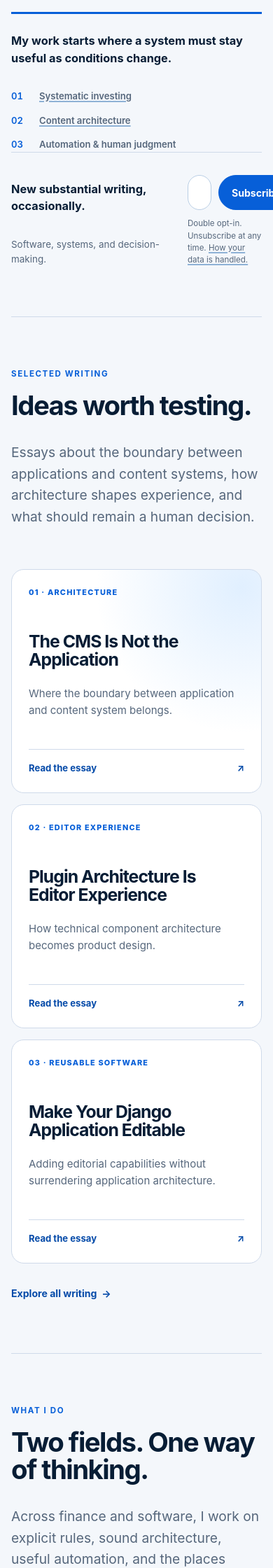
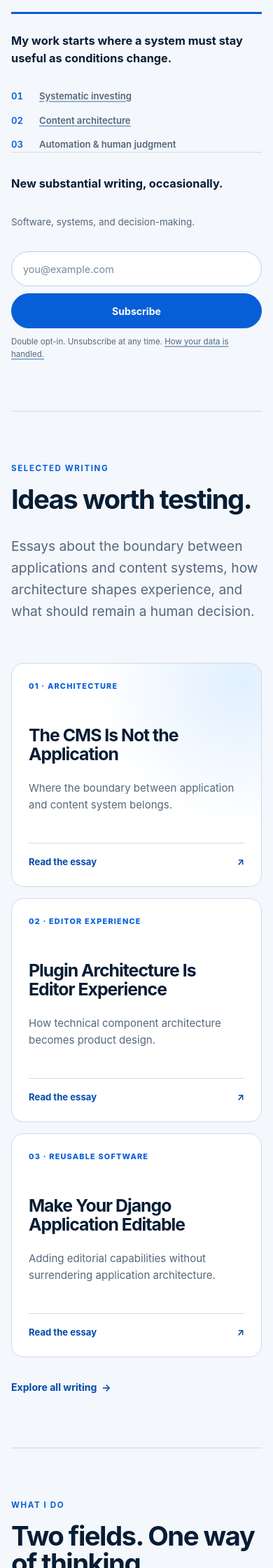
Before and after one commit to fsbraun/fsbraun.github.io, a Jekyll site: the page built from index.md, in a window 390 px wide. Shown: the part 832-3072 px from the top of the page at 70% size. Built offline with Jekyll 4.4.1, drawn with Linux system fonts in a browser that asks for light colours.

Commit message:
fix: Breakpoints

```diff
--- a/assets/css/style.css
+++ b/assets/css/style.css
@@ -1053,6 +1053,18 @@ h3 {
     grid-template-columns: 1fr;
   }
 
+  .hero-context > .newsletter-signup--compact {
+    grid-template-columns: 1fr;
+  }
+
+  .hero-context > .newsletter-signup--compact .newsletter-signup-controls {
+    flex-direction: column;
+  }
+
+  .hero-context > .newsletter-signup--compact .newsletter-signup-controls .button {
+    width: 100%;
+  }
+
   .writing-item,
   .writing-item-featured {
     grid-column: auto;
```
